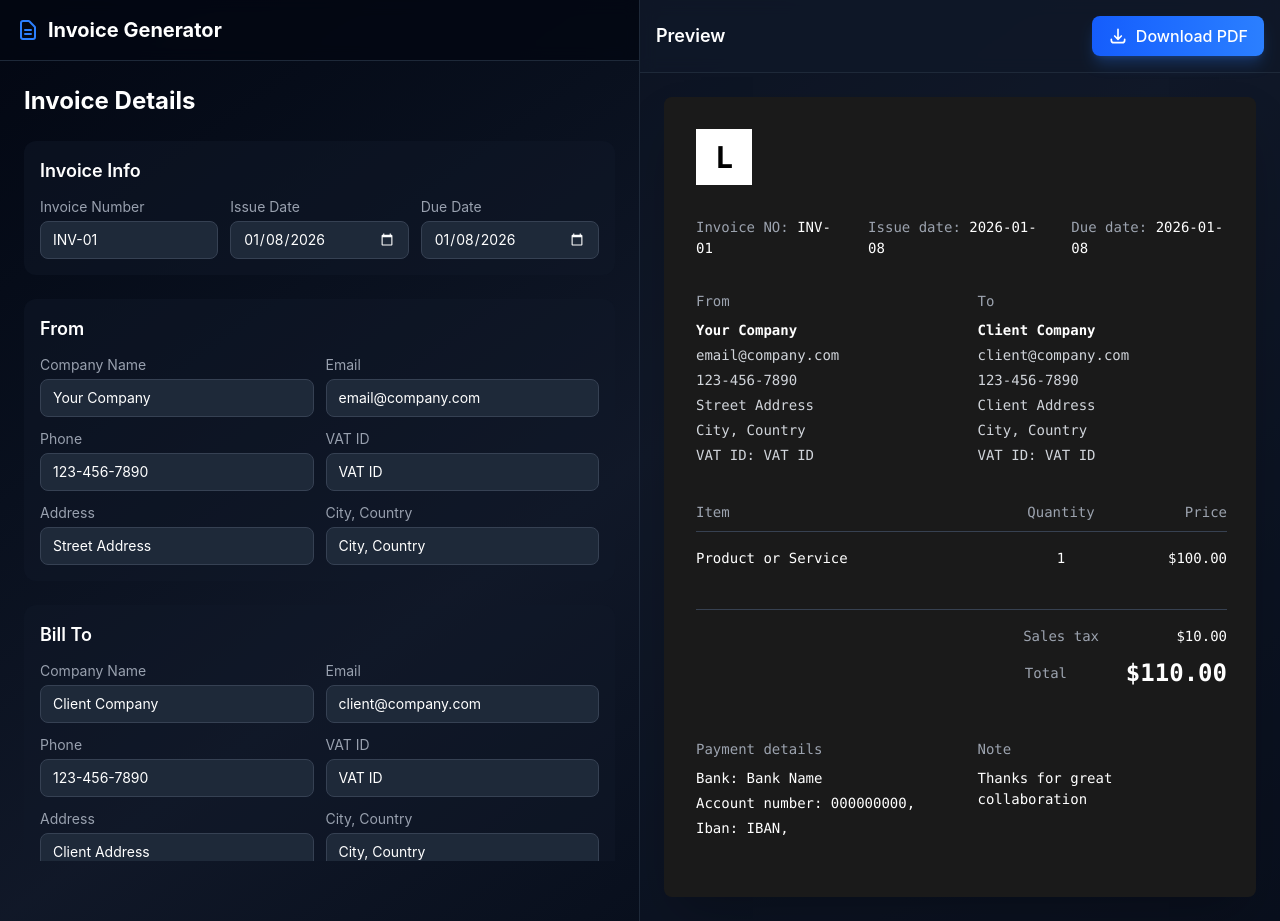
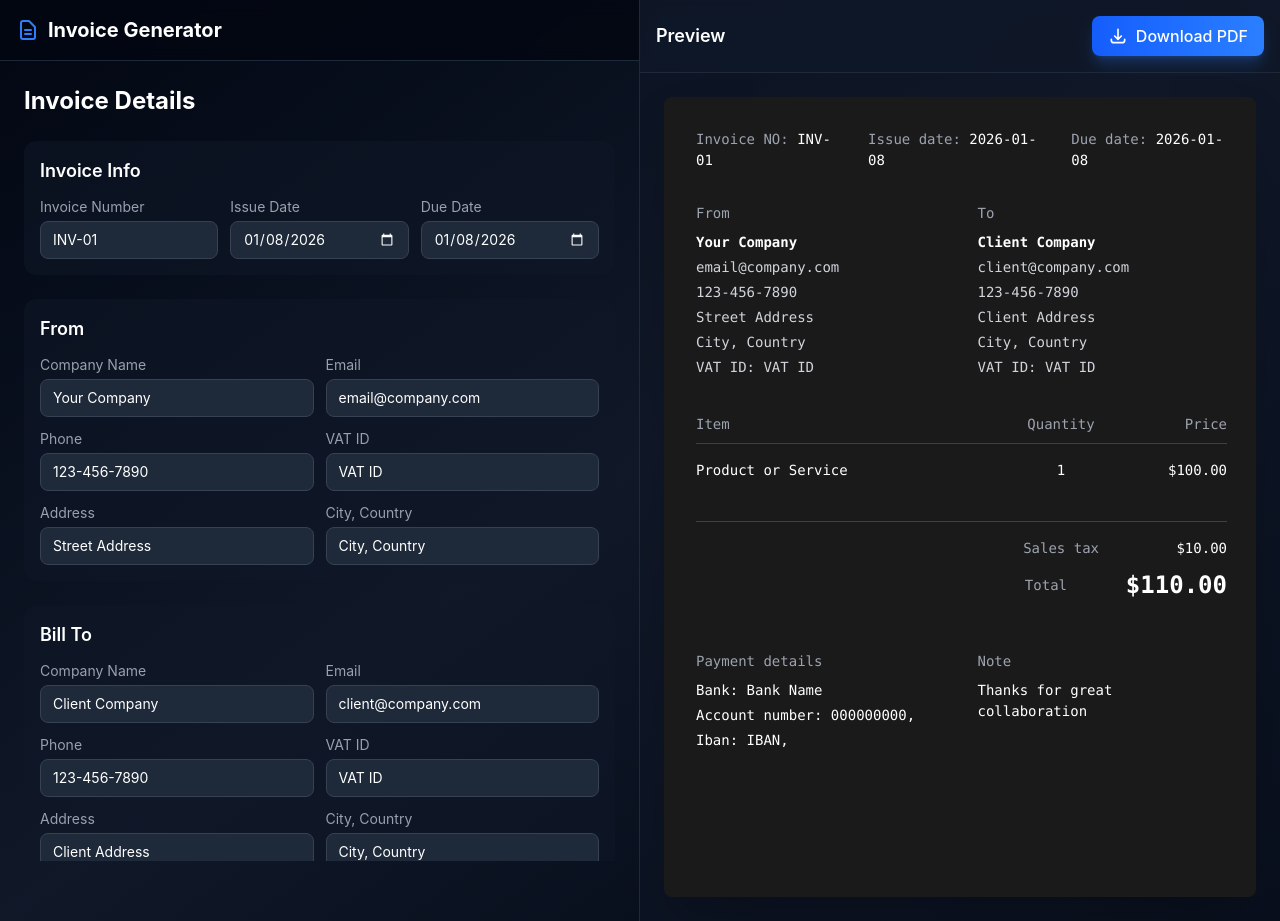
Before and after one commit to Afdaan/invoice-generator, a Next.js app: page / in a window 1280 px wide. Built offline with nearby package versions, Linux system fonts and the light colour scheme.

Commit message:
fix: remove unused logo

```diff
--- a/package.json
+++ b/package.json
@@ -22,7 +22,6 @@
     "@types/node": "^20",
     "@types/react": "^19",
     "@types/react-dom": "^19",
-    "@types/uuid": "^11.0.0",
     "eslint": "^9",
     "eslint-config-next": "16.1.1",
     "tailwindcss": "^4",
--- a/src/components/InvoicePreview.tsx
+++ b/src/components/InvoicePreview.tsx
@@ -31,20 +31,7 @@ export default function InvoicePreview({ data }: InvoicePreviewProps) {
       fontFamily: 'ui-monospace, SFMono-Regular, "SF Mono", Menlo, Consolas, monospace',
       width: '595px',
     },
-    logo: {
-      width: '56px',
-      height: '56px',
-      backgroundColor: '#ffffff',
-      display: 'flex',
-      alignItems: 'center',
-      justifyContent: 'center',
-      marginBottom: '32px',
-    },
-    logoText: {
-      color: '#000000',
-      fontSize: '30px',
-      fontWeight: 'bold',
-    },
+
     headerRow: {
       display: 'flex',
       gap: '32px',
@@ -141,10 +128,7 @@ export default function InvoicePreview({ data }: InvoicePreviewProps) {
 
   return (
     <div id="invoice-preview" style={styles.container}>
-      {/* Logo */}
-      <div style={styles.logo}>
-        <span style={styles.logoText}>L</span>
-      </div>
+
 
       {/* Invoice Header */}
       <div style={styles.headerRow}>
```
Also changed, not shown: 1 other file (tests, documents, lock files or other folders).
